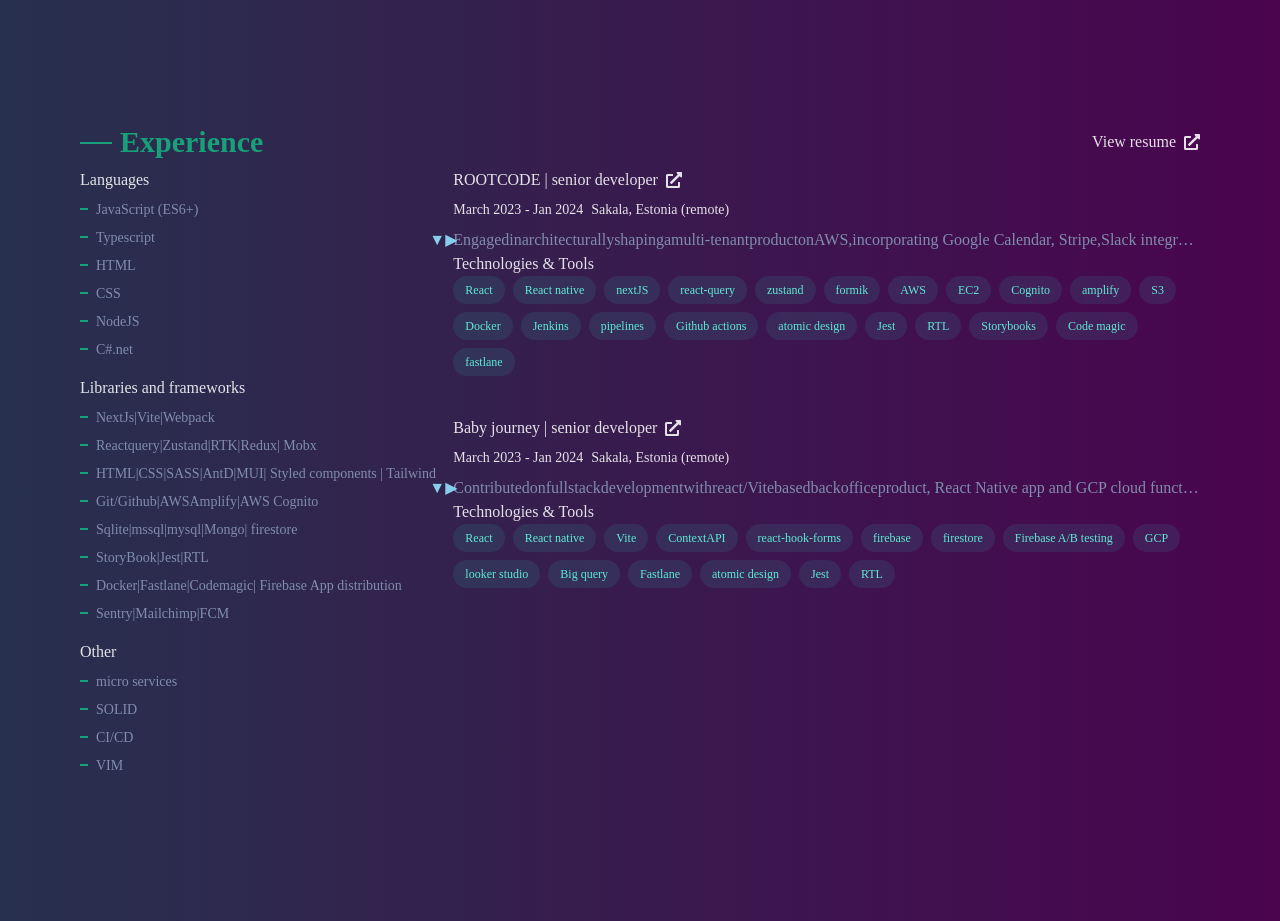
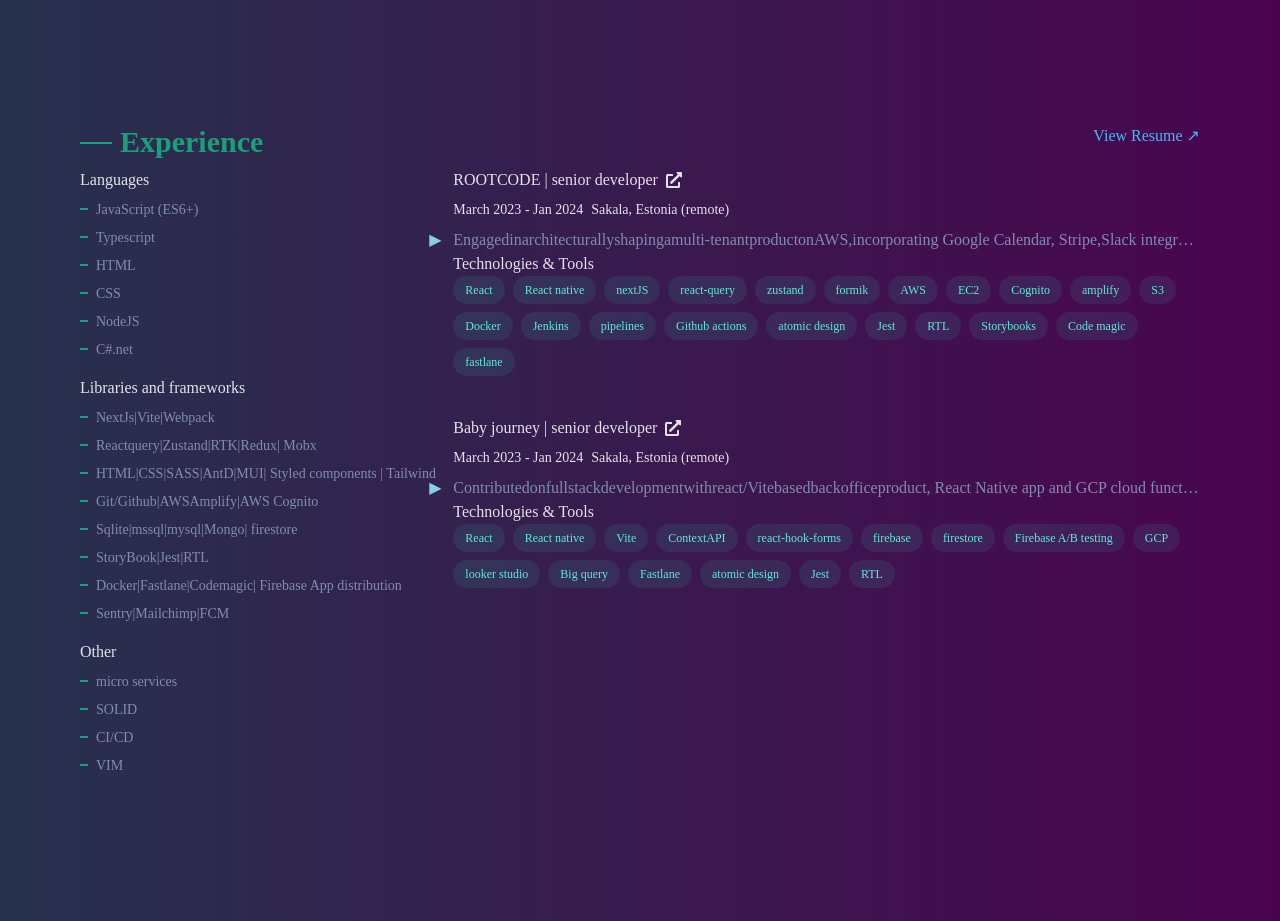
Before and after one commit to chamarasanjeewadev/portfollio, a React (Vite) app: page / in a window 1280 px wide. Shown: the part 780-1701 px from the top of the page. Built offline with nearby package versions, Linux system fonts and the light colour scheme.

Commit message:
wip: enabled portfollio toggle

```diff
--- a/package.json
+++ b/package.json
@@ -10,11 +10,13 @@
     "preview": "vite preview"
   },
   "dependencies": {
+    "clsx": "^2.1.1",
     "react": "^18.2.0",
     "react-dom": "^18.2.0",
     "react-headroom": "^3.2.1",
     "react-icons": "^5.1.0",
-    "react-scroll": "^1.9.0"
+    "react-scroll": "^1.9.0",
+    "tailwind-merge": "^2.3.0"
   },
   "devDependencies": {
     "@types/react": "^18.2.64",
--- a/src/components/Experience.tsx
+++ b/src/components/Experience.tsx
@@ -1,7 +1,10 @@
+import { useState } from 'react';
 import { BulletText } from '../atoms/BulletText';
 import { TitleText } from '../atoms/Title';
 import careerInfo from './../assets/portfollio.json';
 import { FaExternalLinkAlt } from 'react-icons/fa';
+import clsx from 'clsx';
+import { cn } from '../utils/cnUtil';
 
 export const Experience = () => {
   const carrier: SkillCardProps[] = careerInfo.career;
@@ -12,13 +15,20 @@
     <section id="experience" className="min-h-screen">
       <div className="flex content-center justify-between gap-2">
         <TitleText text="Experience" />
-        <div className=" flex items-center gap-2 ">
+        {/* <div className=" flex items-center gap-2 ">
           <h3>View resume </h3>
           <FaExternalLinkAlt
             className="cursor-pointer"
             onClick={() => window.open('/resume_chamara_sanjeewa.pdf')}
           />
-        </div>
+        </div> */}
+        <a
+          className="... text-sky-400 after:content-['_↗']"
+          href="/resume_chamara_sanjeewa.pdf"
+          target="_blank"
+        >
+          View Resume
+        </a>
       </div>
       <div className="mt-2 grid grid-cols-3 ">
         <div className="item1 col-span-1 ">
@@ -68,6 +78,7 @@
   jd,
   tech,
 }: SkillCardProps) => {
+  const [showAll, setShowAll] = useState(false);
   return (
     <div className="relative  flex flex-col gap-2 text-wrap text-left md:group-hover:bg-slate-800/50">
       <div className="flex items-center gap-2 ">
@@ -84,27 +95,32 @@
         <h2>{location}</h2>
       </div>
       <div
-        className="relative before:absolute  before:left-[-1.5rem]  before:top-0  before:cursor-pointer  before:text-light before:content-['▼▶']"
-        onClick={() => window.open('rootcode.io')}
+        className={cn(
+          "relative before:absolute  before:left-[-1.5rem]  before:top-0  before:cursor-pointer  before:text-light before:content-['▶']",
+          { "before:content-['▼']": showAll },
+        )}
+        onClick={() => setShowAll(x => !x)}
       >
         <p>
           <ul>
-            {[jd?.[0]].map((item, index) => (
+            {(!showAll ? [jd?.[0]] : [...jd]).map((item, index) => (
               <li key={index} className=" ">
-                {/* <a
-                className="text-sky-400 after:content-['_↗'] ..."
-                href="https://www.
-apple.com/pro-display-xdr/"
-                target="_blank"
-              ></a> */}
-                <p className="truncate text-main  ">{item}</p>
+                <p
+                  // className={cn(' truncate text-wrap text-main ', {
+                  //   truncate: showAll,
+                  // })}
+                  className={cn(' text-main flex-wrap ', {
+                    'truncate ': !showAll,
+                  })}
+                >
+                  {item}
+                </p>
               </li>
             ))}
           </ul>
         </p>
         <h1>Technologies & Tools</h1>
         <div className="flex flex-wrap gap-2">
-
           {tech.map((item, index) => (
             <TechTag key={index} technology={item} />
           ))}
--- /dev/null
+++ b/src/utils/cnUtil.ts
@@ -0,0 +1,6 @@
+import { ClassValue, clsx } from 'clsx'
+import { twMerge } from 'tailwind-merge'
+
+export const cn = (...inputs: ClassValue[]) => {
+  return twMerge(clsx(inputs))
+}
```
Also changed, not shown: 1 other file (tests, documents, lock files or other folders).
